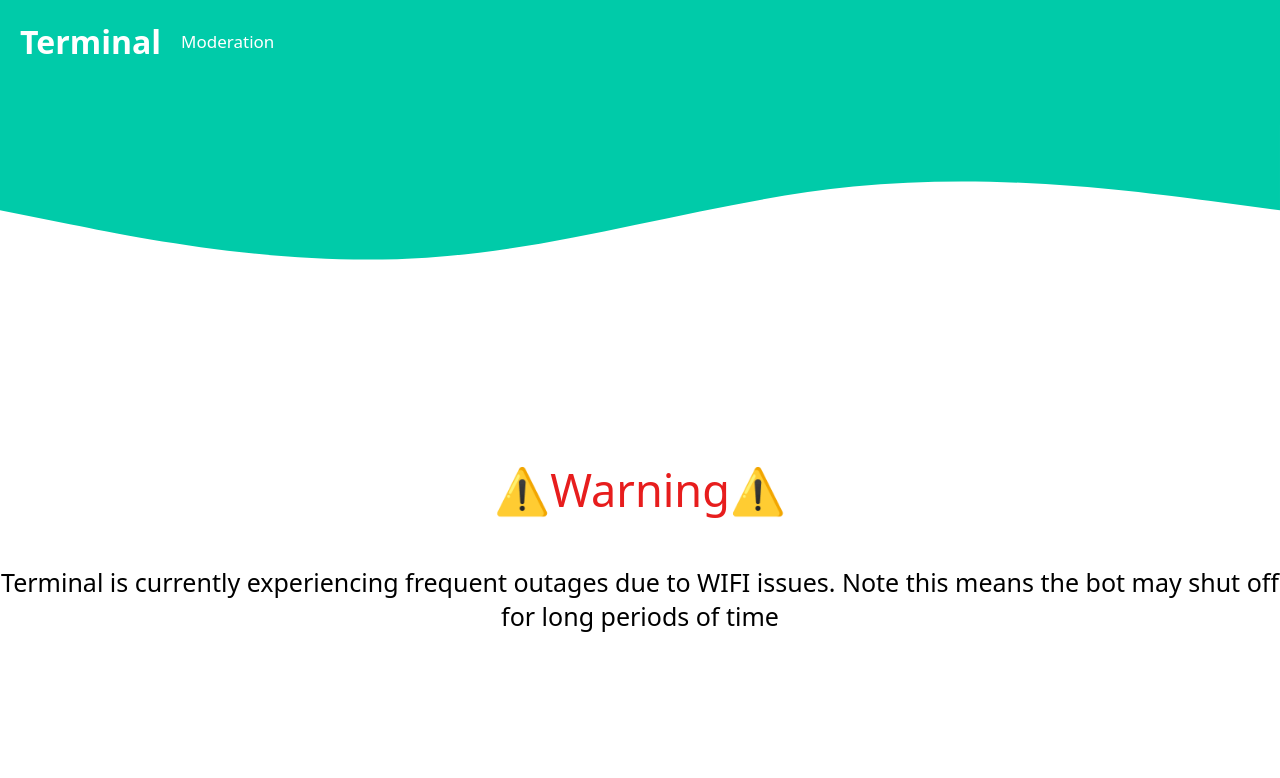
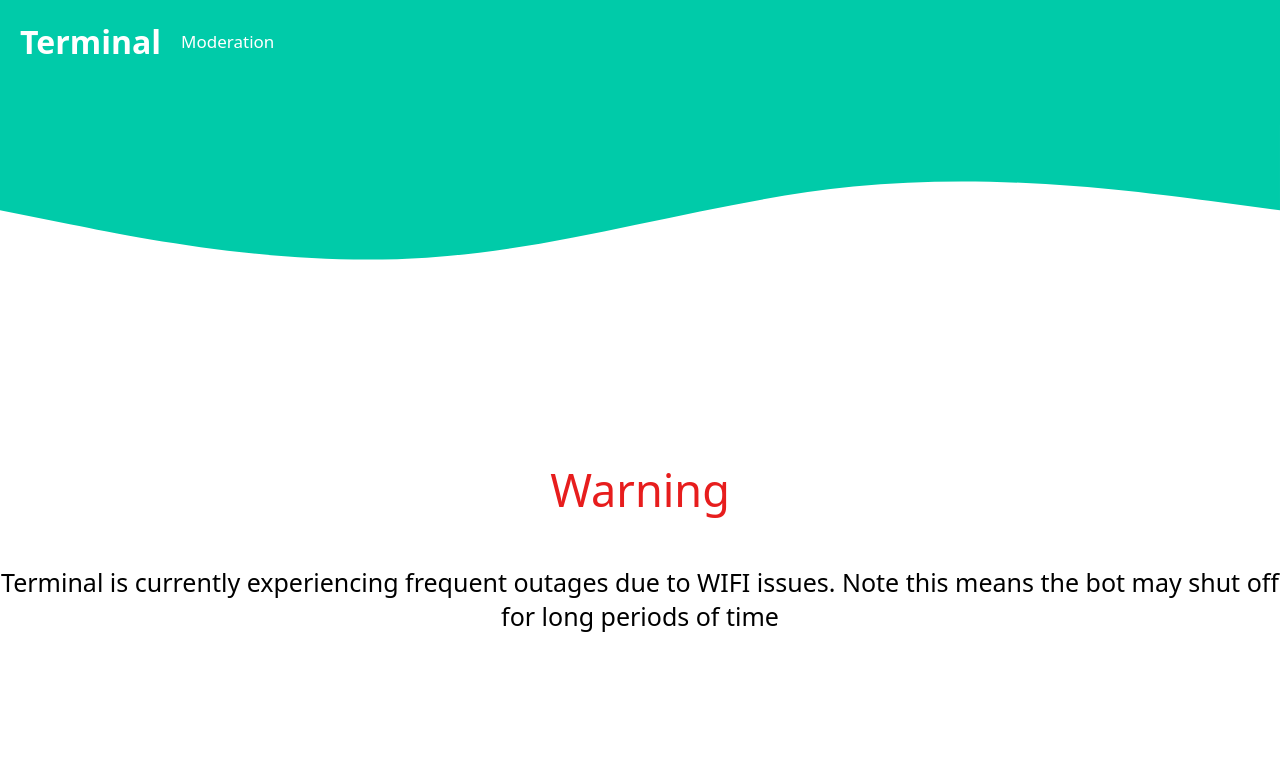
Before and after one commit to scalgoon/scalgoon.github.io, a plain HTML site: page terminal.html in a window 1280 px wide. Shown: the top 778 px of the page. Drawn offline with Linux system fonts and the light colour scheme.

Commit message:
Update terminal.html

```diff
--- a/terminal.html
+++ b/terminal.html
@@ -22,7 +22,7 @@
   <svg xmlns="http://www.w3.org/2000/svg" viewBox="0 0 1440 320">
     <path fill="#00cba9" fill-opacity="1" d="M0,96L80,112C160,128,320,160,480,149.3C640,139,800,85,960,69.3C1120,53,1280,75,1360,85.3L1440,96L1440,0L1360,0C1280,0,1120,0,960,0C800,0,640,0,480,0C320,0,160,0,80,0L0,0Z"></path>
   </svg>
-     <p class="warning">⚠️Warning⚠️</p>
+     <p class="warning">Warning</p>
   <p class="text122">Terminal is currently experiencing frequent outages due to WIFI issues. Note this means the bot may shut off for long periods of time</p>
   <br>
   <br>
```
